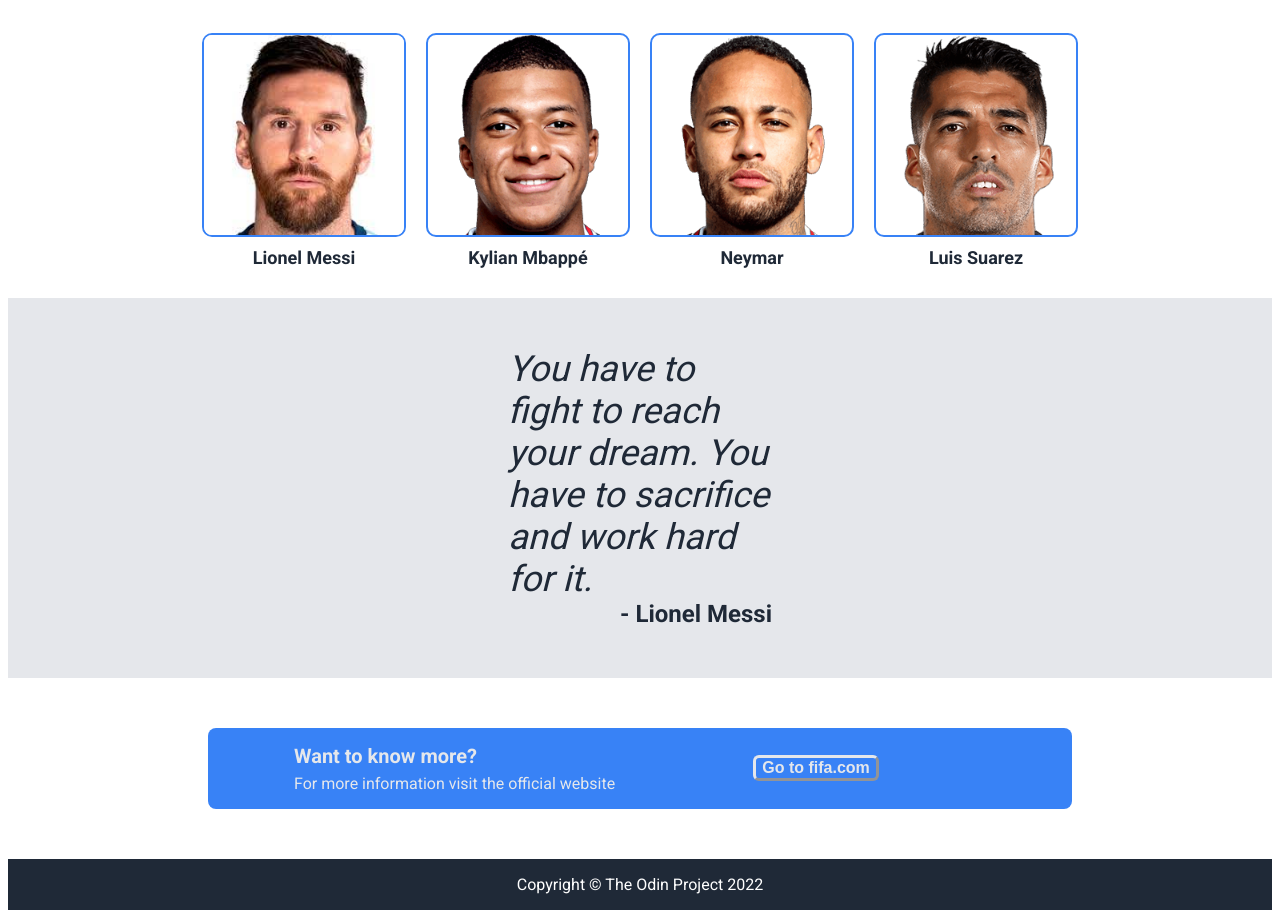
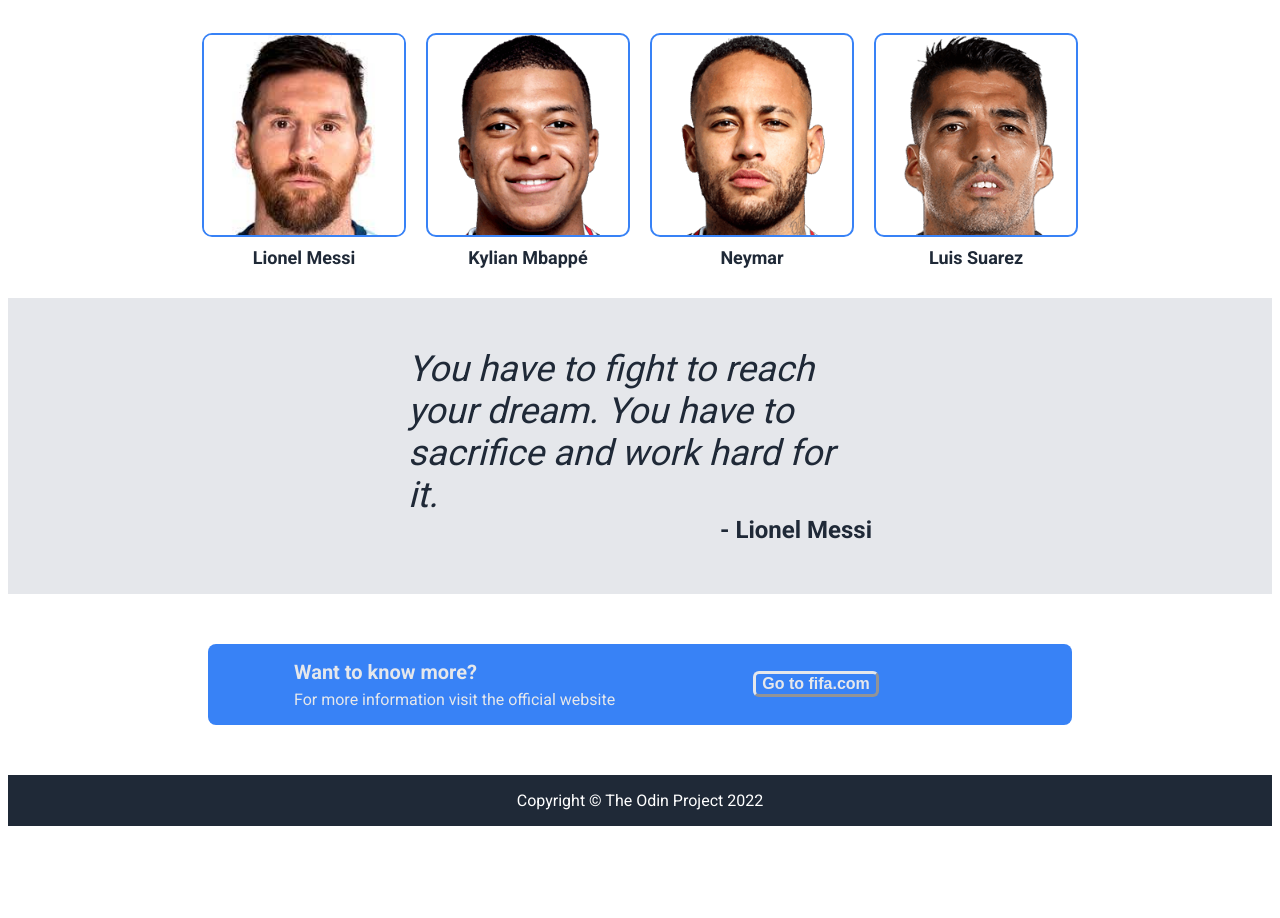
Before and after one commit to martinvarela/odin-landing-page, a plain HTML site: page index.html in a window 1280 px wide. Shown: the part 764-1682 px from the top of the page. After the commit the page ends 1598 px from the top, so only its background shows below. Drawn offline with Linux system fonts and the light colour scheme.

Commit message:
FIX padding

```diff
--- a/style.css
+++ b/style.css
@@ -132,7 +132,7 @@ body {
   flex-direction: column;
   background-color: #E5E7EB;
   color: #1F2937;
-  padding: 50px 500px;
+  padding: 50px 400px;
   flex: 1;
 }
 
```
